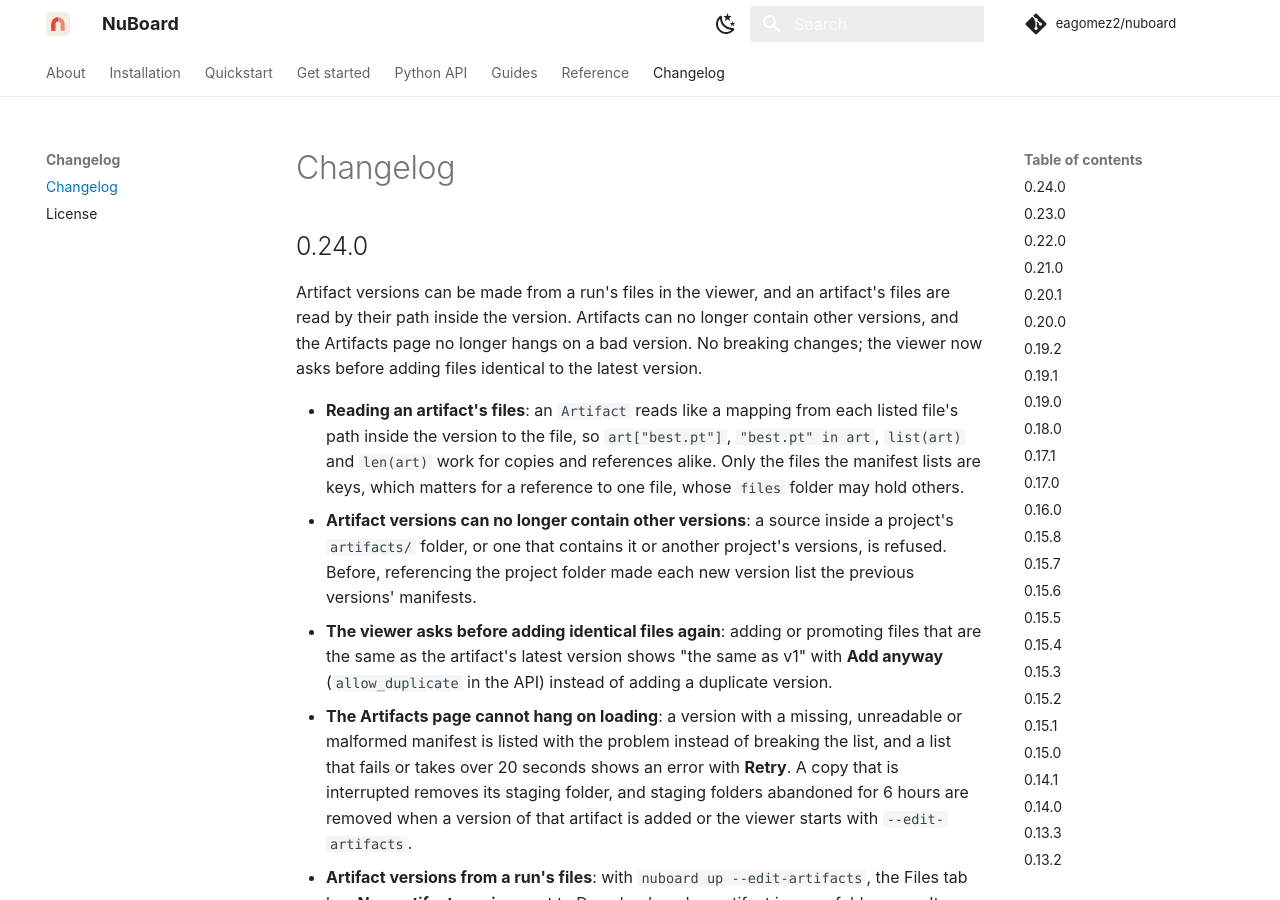
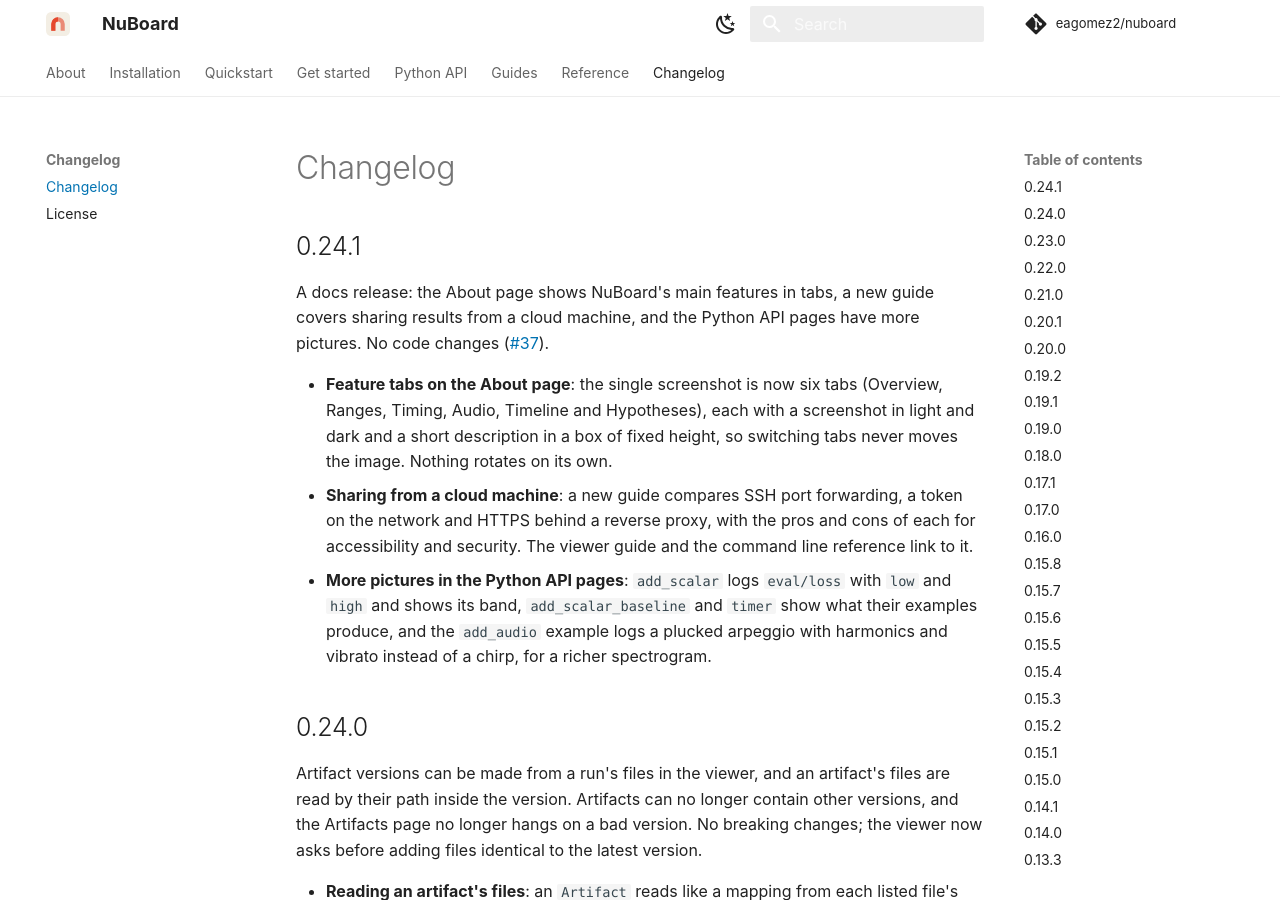
Before and after one commit to eagomez2/nuboard, an MkDocs documentation site: the page built from docs/changelog.md, in a window 1280 px wide and 900 px high. Built offline with MkDocs 1.6.1 and Material for MkDocs 9.7.7, drawn with Linux system fonts in a browser that asks for light colours; comment, search, counter and statistics services are not loaded.

Commit message:
Release 0.24.1

````diff
--- a/docs/changelog.md
+++ b/docs/changelog.md
@@ -1,4 +1,25 @@
 # Changelog
+
+## 0.24.1
+
+A docs release: the About page shows NuBoard's main features in tabs, a new
+guide covers sharing results from a cloud machine, and the Python API pages
+have more pictures. No code changes
+([#37](https://github.com/eagomez2/nuboard/issues/37)).
+
+- **Feature tabs on the About page**: the single screenshot is now six tabs
+  (Overview, Ranges, Timing, Audio, Timeline and Hypotheses), each with a
+  screenshot in light and dark and a short description in a box of fixed
+  height, so switching tabs never moves the image. Nothing rotates on its own.
+- **Sharing from a cloud machine**: a new guide compares SSH port forwarding,
+  a token on the network and HTTPS behind a reverse proxy, with the pros and
+  cons of each for accessibility and security. The viewer guide and the
+  command line reference link to it.
+- **More pictures in the Python API pages**: `add_scalar` logs `eval/loss`
+  with `low` and `high` and shows its band, `add_scalar_baseline` and `timer`
+  show what their examples produce, and the `add_audio` example logs a plucked
+  arpeggio with harmonics and vibrato instead of a chirp, for a richer
+  spectrogram.
 
 ## 0.24.0
 
--- a/docs/installation.md
+++ b/docs/installation.md
@@ -108,9 +108,9 @@
 
 ```console
 $ nuboard version
-nuboard 0.24.0
+nuboard 0.24.1
 $ python -c "import nuboard; print(nuboard.__version__)"
-0.24.0
+0.24.1
 ```
 
 Next, the [Quickstart](quickstart.md) runs the demo and logs a first run.
--- a/pyproject.toml
+++ b/pyproject.toml
@@ -1,6 +1,6 @@
 [project]
 name = "nuboard"
-version = "0.24.0"
+version = "0.24.1"
 description = "A fast, local, folder-based experiment tracker and viewer for ML training."
 readme = "README.md"
 requires-python = ">=3.10"
````
Also changed, not shown: 2 other files.
